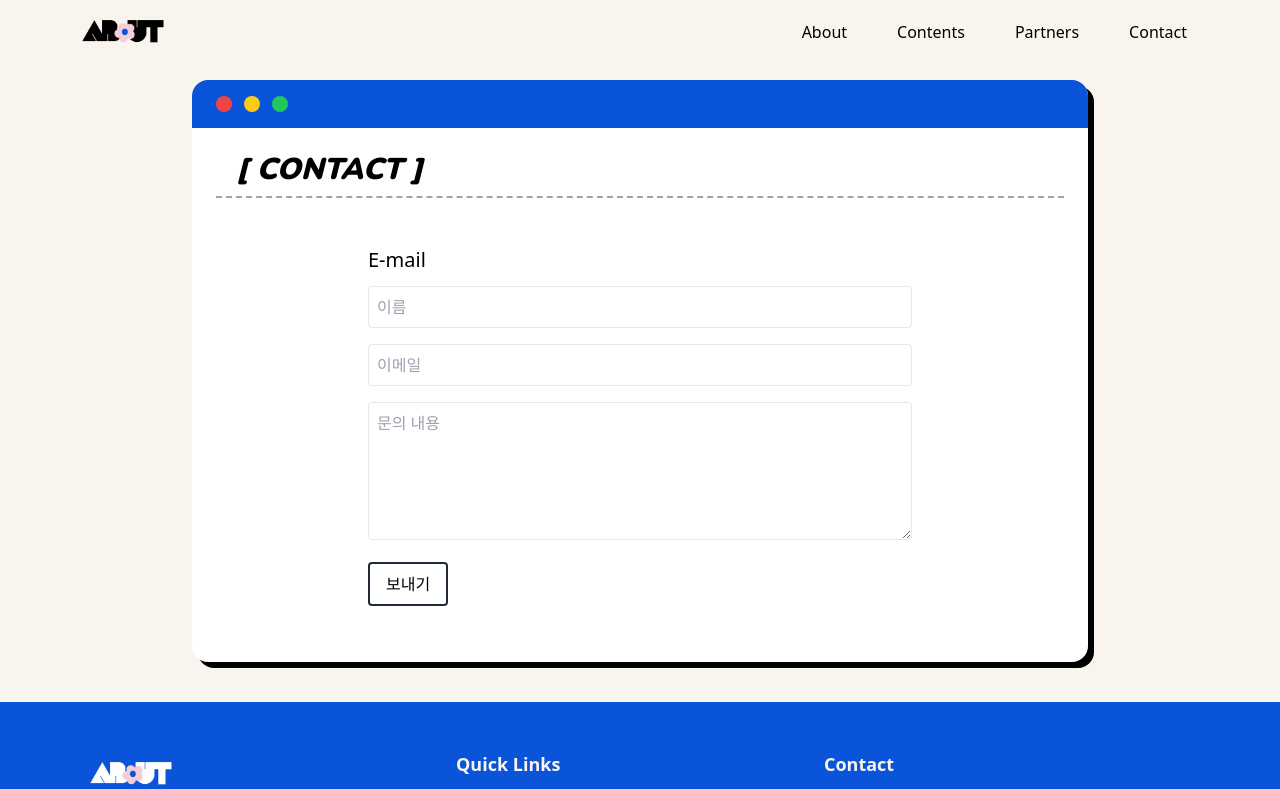
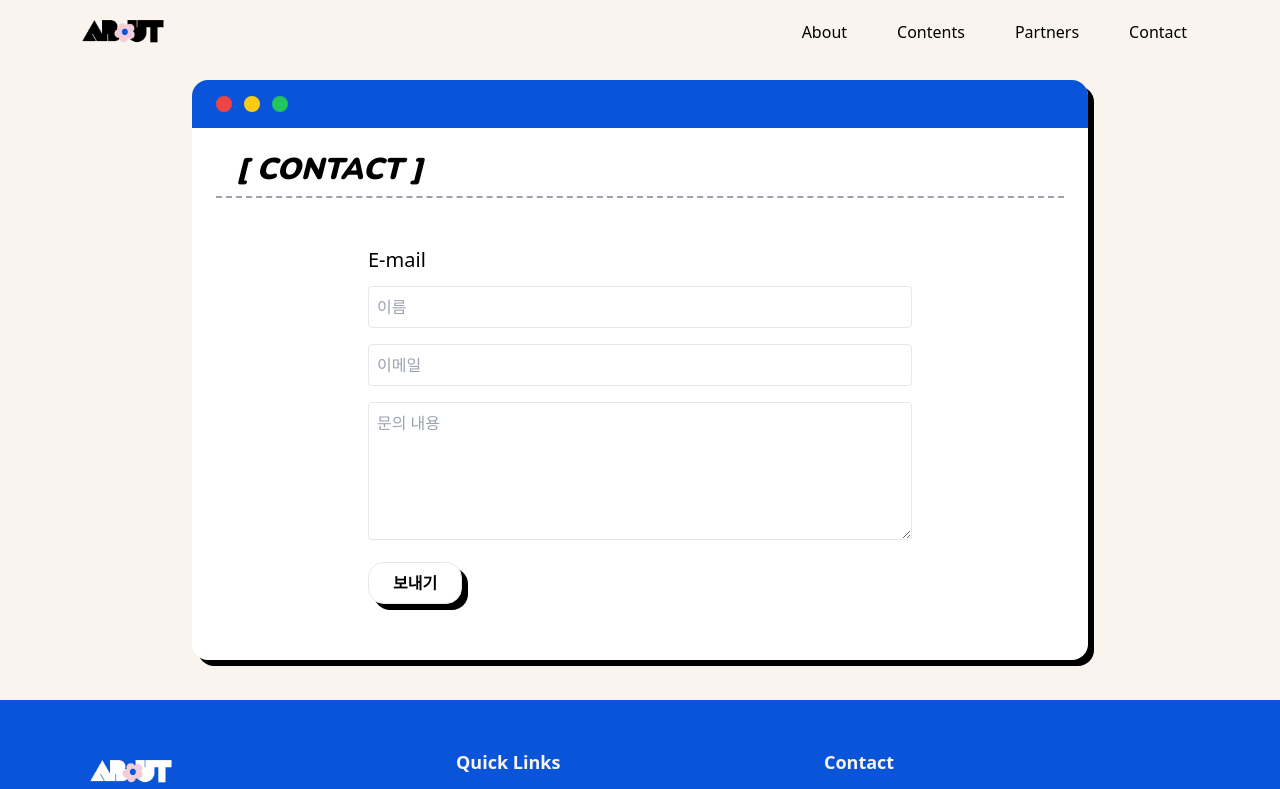
Before and after one commit to aboutkr/about, a React (Vite) app: page /contact in a window 1280 px wide. Shown: the top 789 px of the page. Built offline with nearby package versions, Linux system fonts and the light colour scheme; a web font is replaced by a local one.

Commit message:
contact.tsx button 수정

```diff
--- a/src/pages/Contact.tsx
+++ b/src/pages/Contact.tsx
@@ -75,7 +75,8 @@ export default function Contact() {
           />
           <button
             type="submit"
-            className="border-2 border-gray-800 text-black px-4 py-2 rounded hover:bg-Aorange hover:text-[#fff] "
+            className="bg-white border hover:bg-Aorange hover:text-white text-black font-semibold py-2 px-6 rounded-[16px] shadow-md transition duration-300"
+            style={{ boxShadow: '6px 6px 0 0 black' }}
           >
             보내기
           </button>
```
